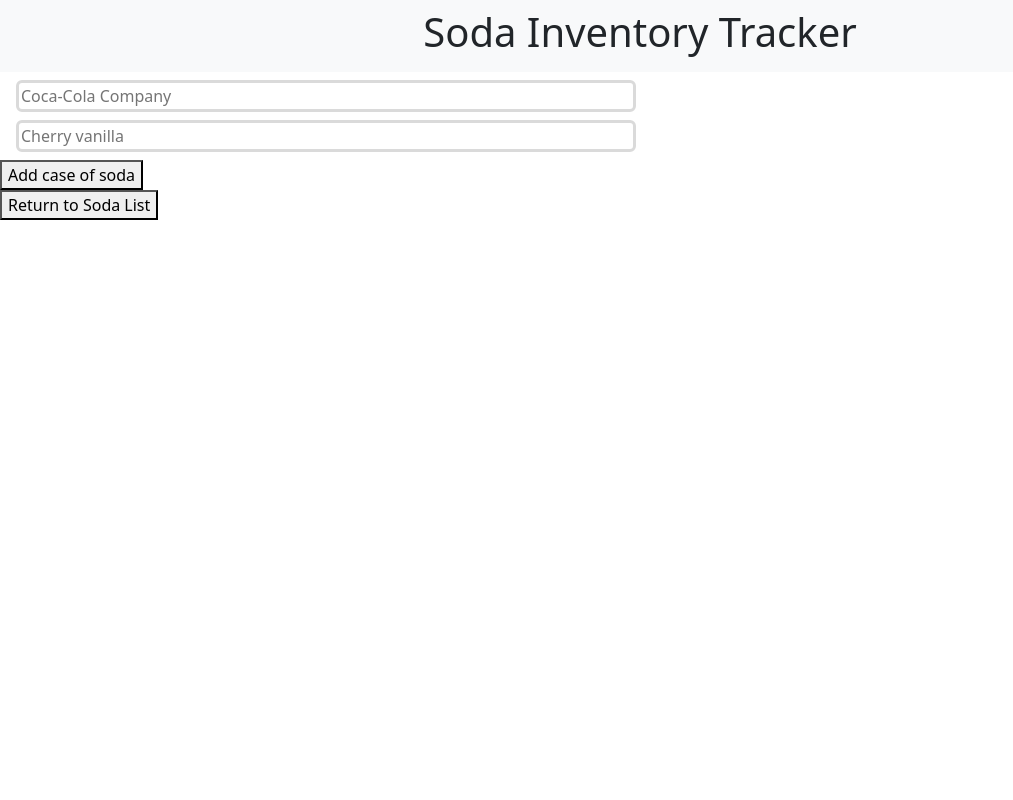
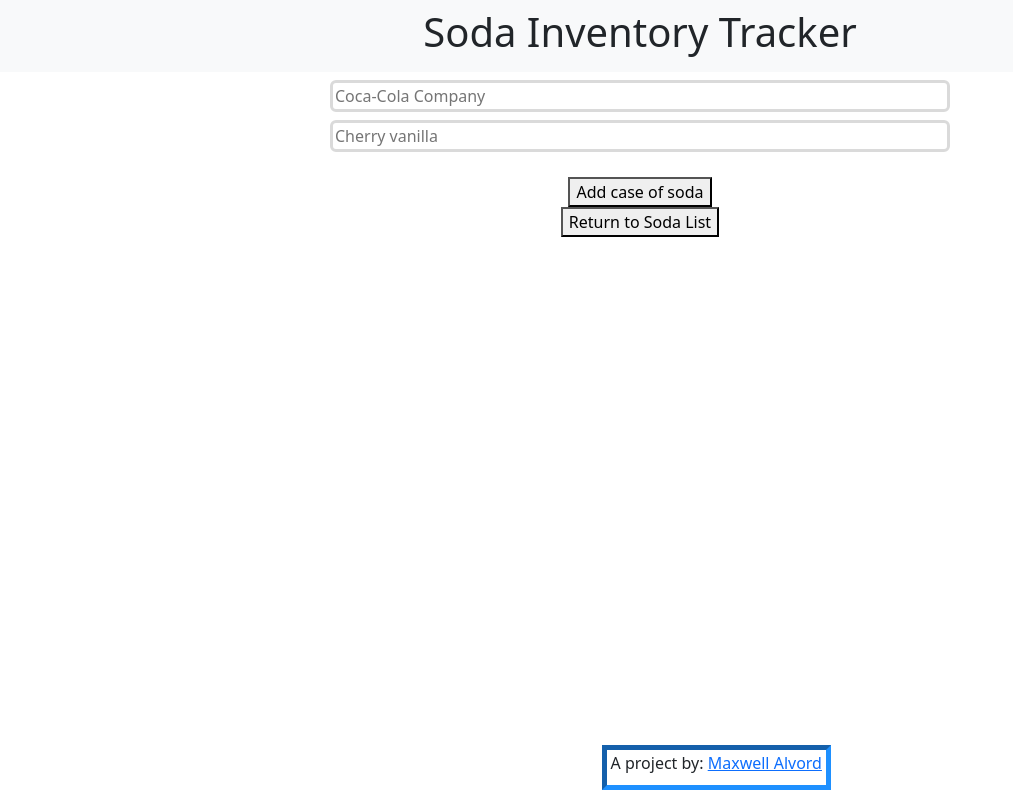
Before and after one commit to maxwellalvord/Inventory-Tracker-React, a React (Create React App) app: page / in a window 1280 px wide. Both pictures are taken after a click on the button "Add Soda". Shown: the whole page, without its empty margins (0-1013 px from the left). Built offline with nearby package versions, Linux system fonts and the light colour scheme.

Commit message:
add inline and css styling

```diff
--- a/src/App.css
+++ b/src/App.css
@@ -37,8 +37,21 @@
   }
 }
 
-/* .mainbtn{
-  display: flex;
-	justify-content: center;
-	align-items: center;
-} */
+
+
+#footerStyle{
+  position: fixed;
+  left: 47%;
+  bottom: 10px;
+  padding: 4px;
+  border: 5px inset dodgerblue;
+}
+
+form #formStyle{
+  text-align: center;
+  display: inline-block;
+}
+
+#mainBtn{
+  margin-top: 25px;
+}
--- a/src/components/App.js
+++ b/src/components/App.js
@@ -2,6 +2,7 @@ import React from 'react';
 import '../App.css';
 import Header from './Header';
 import SodaControl from './SodaControl'
+import Footer from './Footer'
 import "bootstrap/dist/css/bootstrap.min.css";
 import "bootstrap/dist/js/bootstrap.bundle.min";
 
@@ -10,6 +11,7 @@ function App() {
     <React.Fragment>
       <Header />
       <SodaControl />
+      <Footer />
     </React.Fragment>
   );
 }
--- /dev/null
+++ b/src/components/Footer.js
@@ -0,0 +1,11 @@
+import React from "react";
+
+function Footer(){
+  return (
+    <div id='footerStyle' >
+      <h6>A project by: <a href="https://github.com/maxwellalvord">Maxwell Alvord</a> </h6>
+    </div>
+  );
+}
+
+export default Footer;
--- a/src/components/ReusableForm.js
+++ b/src/components/ReusableForm.js
@@ -10,22 +10,22 @@ function ReusableForm(props) {
 
   return (
     <React.Fragment>
-      <form onSubmit={props.formSubmissionHandler}>
-        <div className="col my-2">
+      <form id="formStyle" onSubmit={props.formSubmissionHandler}>
+        <div className="col my-2" align="center">
           <input style={reusableFormStyles}
             className="mx-3"
             type='text'
             name='brand'
             placeholder='Coca-Cola Company' />
         </div>
-        <div className="col my-2">
+        <div className="col my-2" align="center">
           <input style={reusableFormStyles}
             className="mx-3"
             type='text'
             name='flavor'
             placeholder='Cherry vanilla' />
         </div>
-        <div className="">
+        <div id="mainBtn" align="center">
           <button className="d-flex justify-content-center" type='submit'>{props.buttonText}</button>
         </div>
       </form>
--- a/src/components/SodaControl.js
+++ b/src/components/SodaControl.js
@@ -68,7 +68,9 @@ class SodaControl extends React.Component {
     return (
       <React.Fragment>
         {currentlyVisibleState}
-        <button onClick={this.handleClick}>{buttonText}</button>
+        <div className="d-flex flex-row justify-content-center">
+          <button onClick={this.handleClick}>{buttonText}</button>
+        </div>
       </React.Fragment>
     );
   }
```
